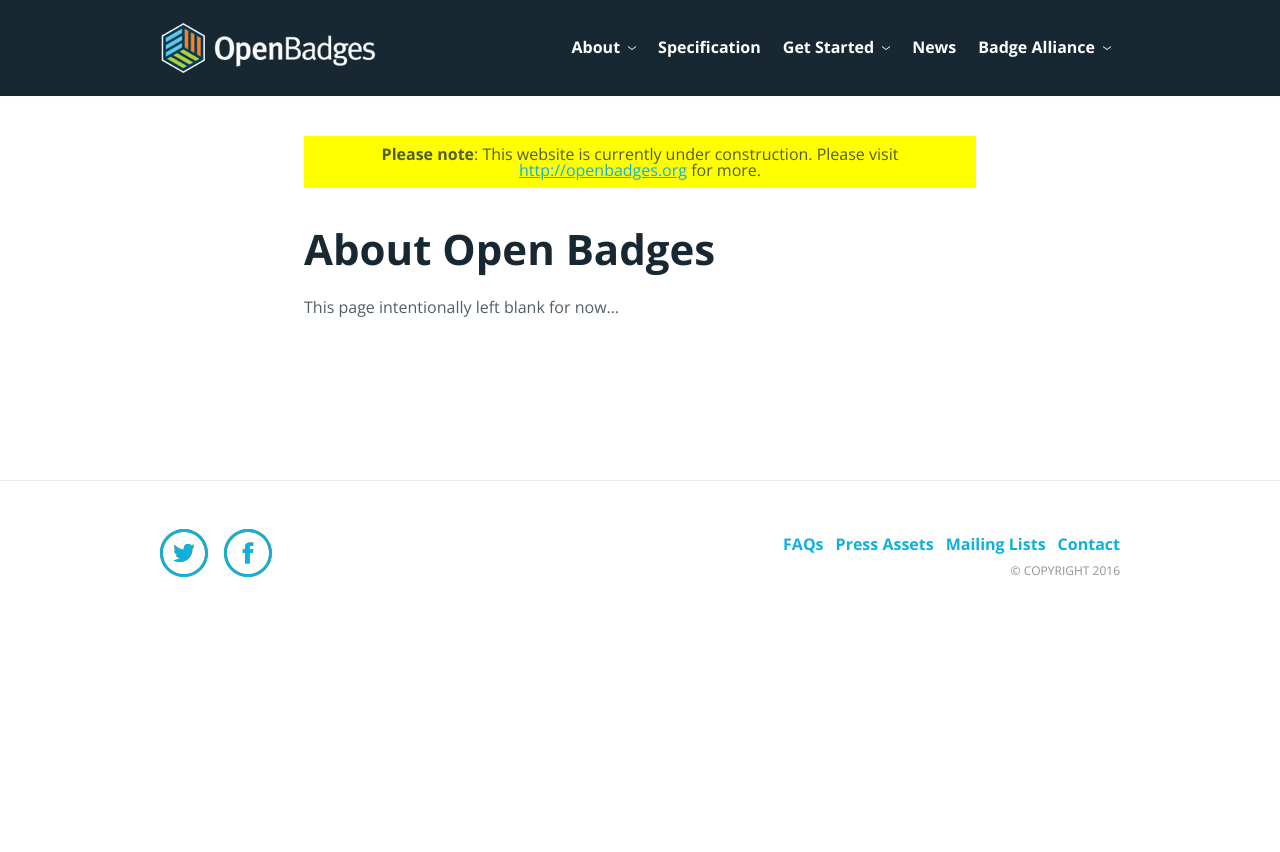
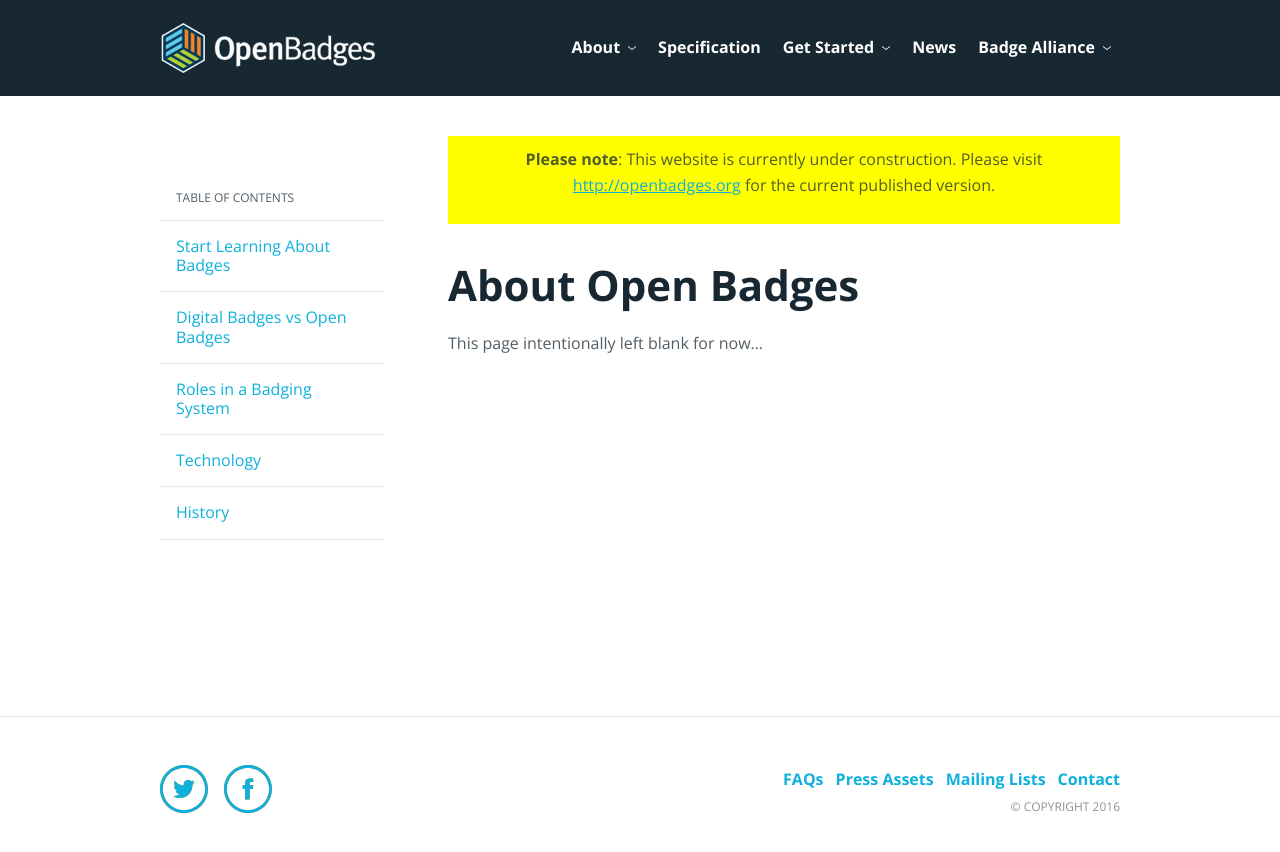
Before and after one commit to mozilla/openbadges.org-static, a Jekyll site: the page built from about/index.md, in a window 1280 px wide. Shown: the top 852 px of the page. Built offline with Jekyll 4.4.1, drawn with Linux system fonts in a browser that asks for light colours.

Commit message:
Implement twocol page layout.

```diff
--- a/_layouts/page-twocol.html
+++ b/_layouts/page-twocol.html
@@ -1,14 +1,28 @@
 ---
 layout: default
 ---
-<article class="post">
+<main class="l-twocol l-twocol-offset l-containerhorizontal l-containervertical-offsetlarge">
 
-  <header class="post-header">
-    <h1 class="post-title">{{ page.title }}</h1>
-  </header>
+	<aside class="l-tableofcontents">
+		<div>
+			<h1 class="small tableofcontents-small">Table of Contents</h1>
+			<button class="tableofcontentstrigger menu-button" aria-controls="tableofcontents"><span class="visuallyhidden">Toggle menu to</span> Make a selection</button>
+			<ul id="tableofcontents" class="tableofcontents" aria-hidden="true">
+				{% for item in page.navitems %}
+					<li class="tableofcontentsitem"><a href="{{ item.url }}">{{ item.title }}</a></li>
+				{% endfor %}
+			</ul>
+		</div>
+      </aside>
 
-  <div class="post-content">
-    {{ content }}
-  </div>
+	<article class="contentblock">
+		<div style="width:100%;background:yellow;text-align:center;color:darkbrown;padding:10px 0">
+	      <p>
+	        <strong>Please note</strong>: This website is currently under construction. Please visit <a href="http://openbadges.org">http://openbadges.org</a> for the current published version.
+	      </p>
+	    </div>
 
-</article>
+		<h1 class="title title-large">{{ page.title }}</h1>
+		{{ content }}
+	</article>
+</main>
--- a/_layouts/page.html
+++ b/_layouts/page.html
@@ -4,7 +4,7 @@
 <main class="l-containerhorizontal l-containerhorizontal-offset l-containervertical-offsetlarge">
     <div style="width:100%;background:yellow;text-align:center;color:darkbrown;padding:10px 0">
       <p>
-        <strong>Please note</strong>: This website is currently under construction. Please visit <a href="http://openbadges.org">http://openbadges.org</a> for more.
+        <strong>Please note</strong>: This website is currently under construction. Please visit <a href="http://openbadges.org">http://openbadges.org</a> for the current published version.
       </p>
     </div>
 	<article class="contentblock">
--- a/_layouts/post.html
+++ b/_layouts/post.html
@@ -1,7 +1,8 @@
 ---
 layout: default
 ---
-<article class="post" itemscope itemtype="http://schema.org/BlogPosting">
+<main class="l-containerhorizontal l-containerhorizontal-offset l-containervertical-offsetlarge">
+	<article class="contentblock post" itemscope itemtype="http://schema.org/BlogPosting">
 
 		<header class="post-header">
 			<h1 class="post-title" itemprop="name headline">{{ page.title }}</h1>
@@ -13,3 +14,4 @@
 		</div>
 
 	</article>
+</main>
--- a/about/index.md
+++ b/about/index.md
@@ -1,7 +1,18 @@
 ---
-layout: page
+layout: page-twocol
 title: About Open Badges
 permalink: /about/
+navitems:
+    - url: "#top"
+      title: Start Learning About Badges
+    - url: "#digital-vs-open"
+      title: Digital Badges vs Open Badges
+    - url: "#system-roles"
+      title: Roles in a Badging System
+    - url: "#digital-vs-open"
+      title: Technology
+    - url: "#history"
+      title: History
 ---
 
 This page intentionally left blank for now...
```
Also changed, not shown: index.html (+9 -9 lines). Lines whose indentation alone changed are shown as unchanged.
